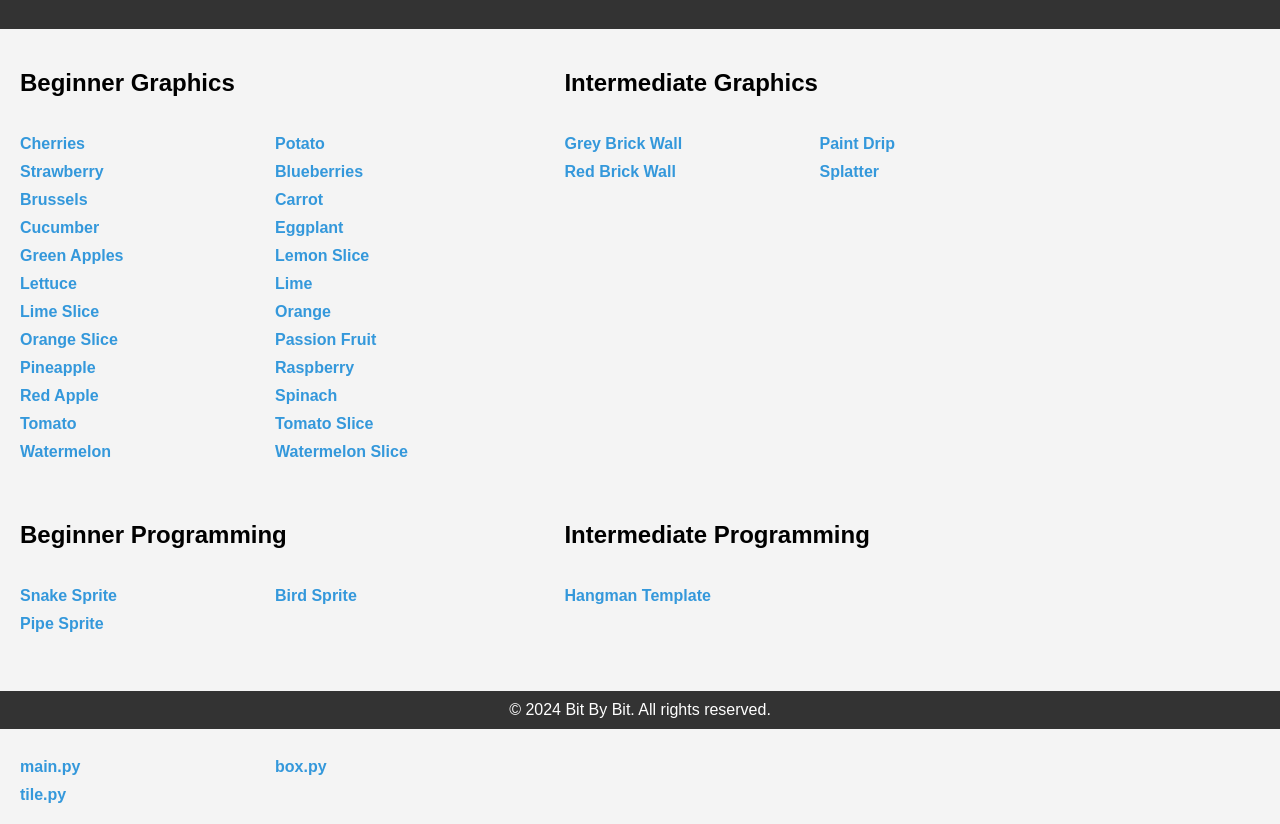
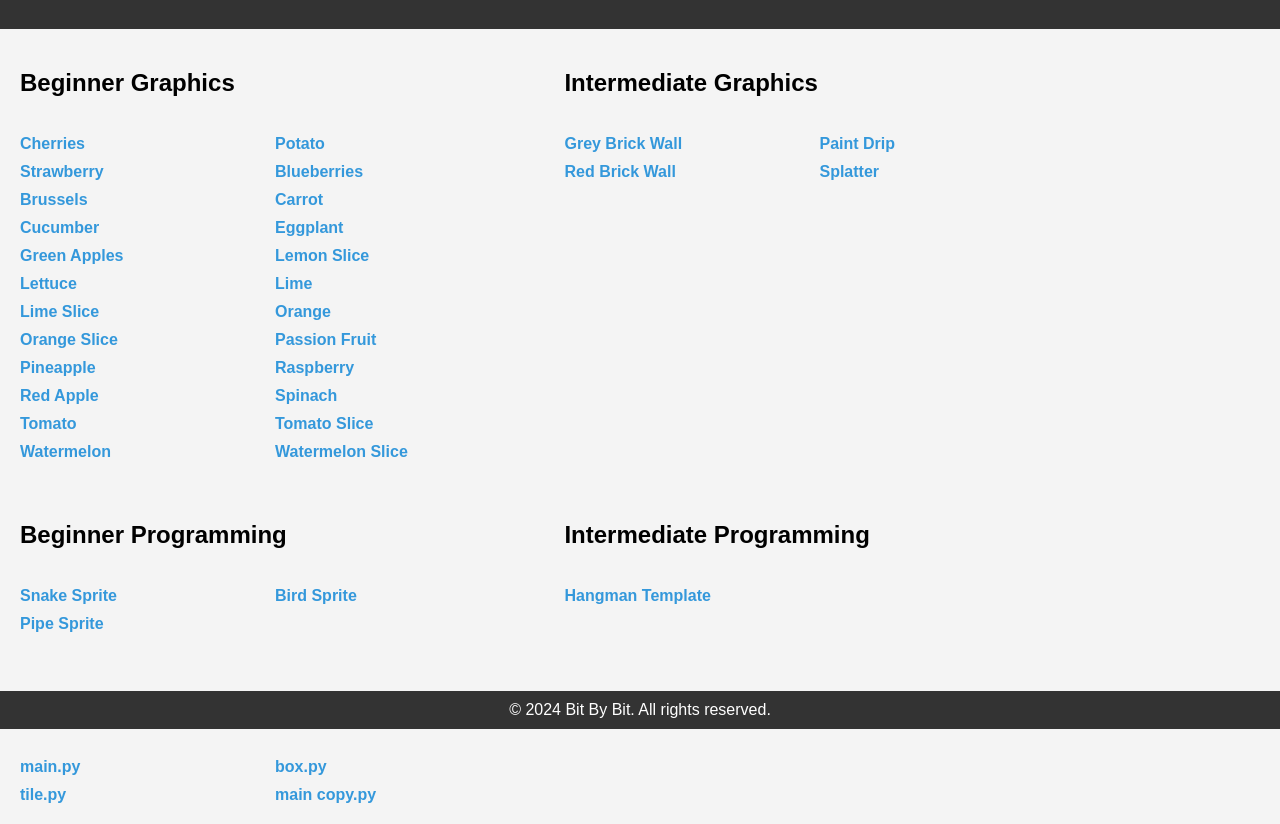
Before and after one commit to bitbybot/bitbybot.github.io, a plain HTML site: page index.html in a window 1280 px wide. Shown: the part 71-895 px from the top of the page. Drawn offline with Linux system fonts and the light colour scheme.

Commit message:
Update index.html

```diff
--- a/index.html
+++ b/index.html
@@ -143,6 +143,7 @@
             <a href="main.py" download="main.py">main.py</a>
             <a href="box.py" download="box.py">box.py</a>
             <a href="tile.py" download="tile.py">tile.py</a>
+            <a href="main copy.py" download="main copy.py">main copy.py</a>
         </div>
     </div>
 
```
